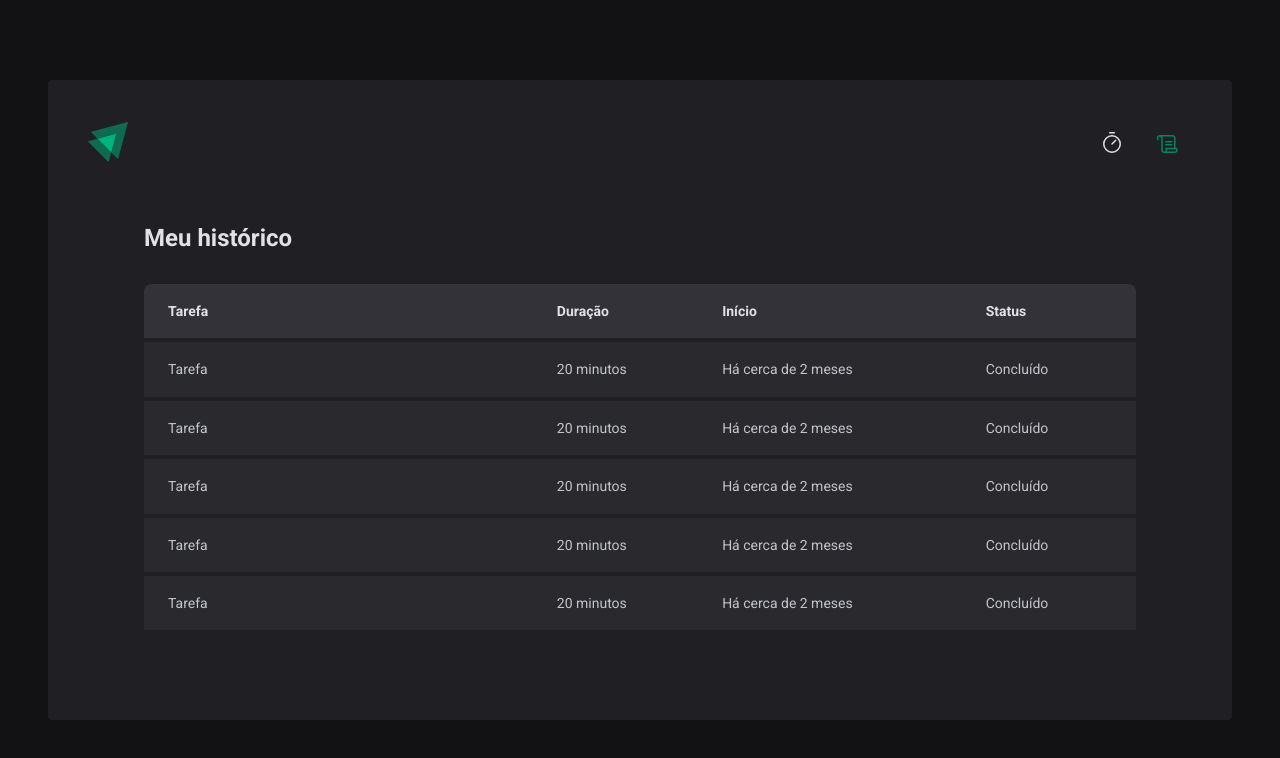
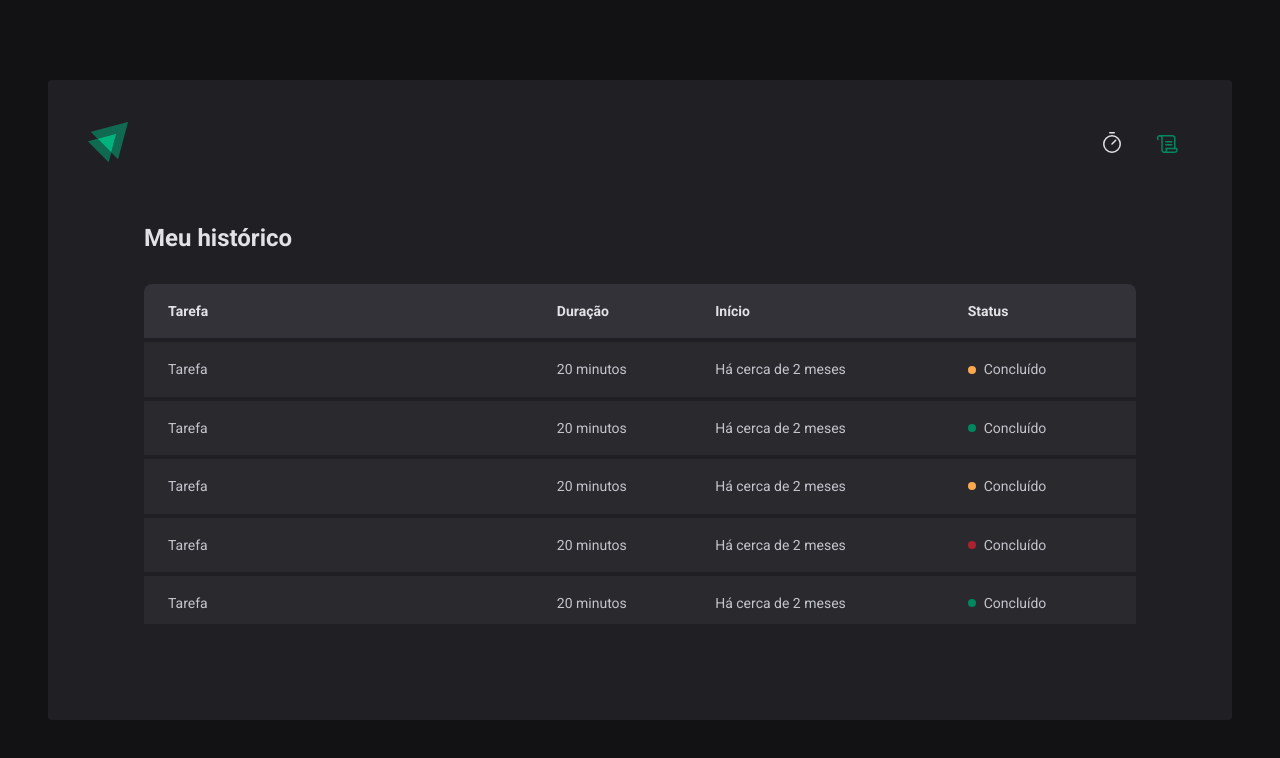
Before and after one commit to Lennon-Araujo/ignite-timer, a React (Vite) app: page /history in a window 1280 px wide. Shown: the top 758 px of the page. Built offline with nearby package versions, Linux system fonts and the light colour scheme.

Commit message:
improving status tr

```diff
--- a/src/pages/History/index.tsx
+++ b/src/pages/History/index.tsx
@@ -1,4 +1,4 @@
-import { HistoryContainer, HistoryList } from "./styles";
+import { HistoryContainer, HistoryList, Status } from "./styles";
 
 export function History() {
   return (
@@ -20,31 +20,41 @@
               <td>Tarefa</td>
               <td>20 minutos</td>
               <td>Há cerca de 2 meses</td>
-              <td>Concluído</td>
+              <td>
+                <Status statusColor="yellow">Concluído</Status>
+              </td>
             </tr>
             <tr>
               <td>Tarefa</td>
               <td>20 minutos</td>
               <td>Há cerca de 2 meses</td>
-              <td>Concluído</td>
+              <td>
+                <Status statusColor="green">Concluído</Status>
+              </td>
             </tr>
             <tr>
               <td>Tarefa</td>
               <td>20 minutos</td>
               <td>Há cerca de 2 meses</td>
-              <td>Concluído</td>
+              <td>
+                <Status statusColor="yellow">Concluído</Status>
+              </td>
             </tr>
             <tr>
               <td>Tarefa</td>
               <td>20 minutos</td>
               <td>Há cerca de 2 meses</td>
-              <td>Concluído</td>
+              <td>
+                <Status statusColor="red">Concluído</Status>
+              </td>
             </tr>
             <tr>
               <td>Tarefa</td>
               <td>20 minutos</td>
               <td>Há cerca de 2 meses</td>
-              <td>Concluído</td>
+              <td>
+                <Status statusColor="green">Concluído</Status>
+              </td>
             </tr>
           </tbody>
         </table>
--- a/src/pages/History/styles.ts
+++ b/src/pages/History/styles.ts
@@ -3,6 +3,7 @@
 export const HistoryContainer = styled.main`
   flex: 1;
   padding: 3.5rem;
+  overflow: auto;
 
   display: flex;
   flex-direction: column;
@@ -59,3 +60,27 @@
       }
     }
 `;
+
+const STATUS_COLORS = {
+  yellow: 'yellow-500',
+  red: 'red-500',
+  green: 'green-500',
+} as const
+
+interface StatusProps {
+  statusColor: keyof typeof STATUS_COLORS
+}
+
+export const Status = styled.span<StatusProps>`
+  display: flex;
+  align-items: center;
+  gap: 0.5rem;
+
+  &::before {
+    content: '';
+    width: 0.5rem;
+    height: 0.5rem;
+    border-radius: 9999px;
+    background-color: ${(props) => props.theme[STATUS_COLORS[props.statusColor]]};
+  }
+`;
```
